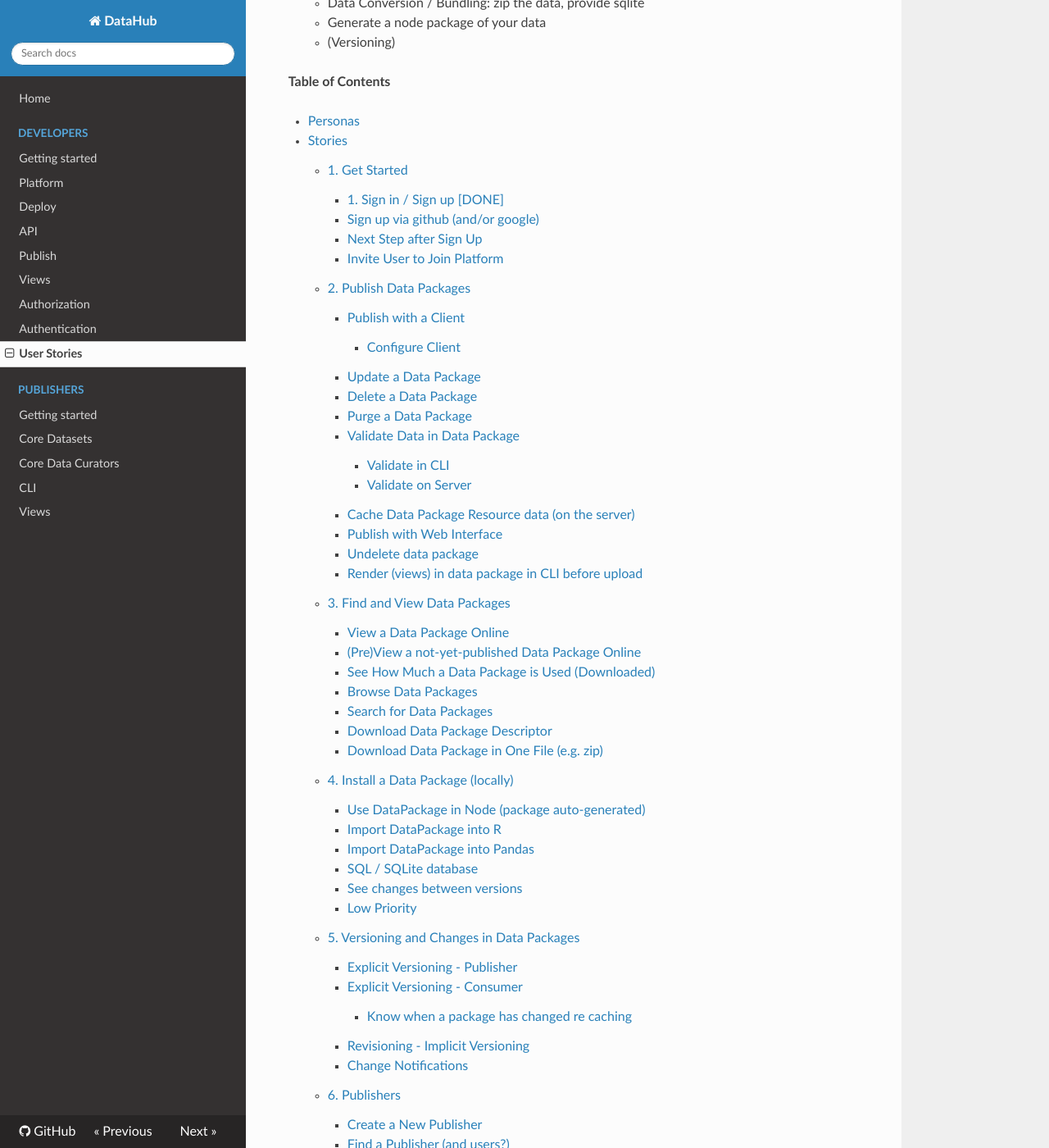
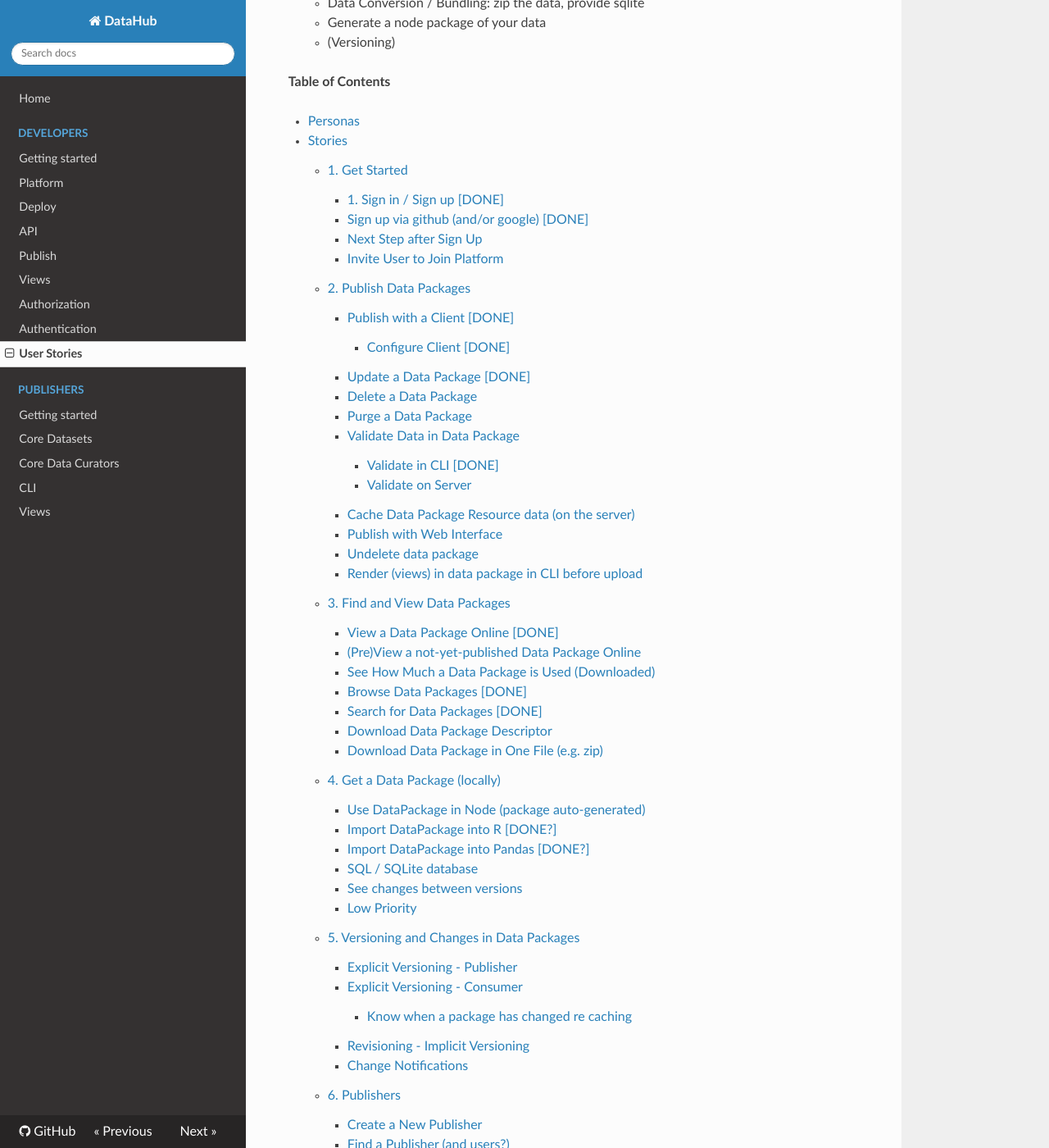
Before and after one commit to datopian/datahub-docs-tech, an MkDocs documentation site: the page built from docs/developers/user-stories.md, in a window 1280 px wide and 1400 px high, scrolled down 480 px. Shown: the whole window at 82% size. Built offline with MkDocs 1.6.1, drawn with Linux system fonts in a browser that asks for light colours; nearby versions of some CDN libraries; a script that is not in the unit is left out; old or Windows-style settings are respelled for this version of MkDocs; some of the changed text lies outside the part shown.

Commit message:
[dev/us][s]: mark done user stories + minor updates.

````diff
--- a/docs/developers/user-stories.md
+++ b/docs/developers/user-stories.md
@@ -58,13 +58,12 @@ Automatically:
 
 **TODO: (??) should we do *all* of this via the command line client (a la npmjs) **
 
-### Sign up via github (and/or google)
+### Sign up via github (and/or google) [DONE]
 
 As a Visitor I want to sign up via github or google so that I don’t have to enter lots of information and remember my password for yet another website
 
 * How do we deal with username conflicts? What about publisher name conflicts?
 	* This does not arise in simple username system because we have only pool of usernames
-
 
 ### Next Step after Sign Up
 
@@ -87,19 +86,20 @@ As an Admin (or existing Registered User?) I want to invite someone to join the
 
 ## 2. Publish Data Packages
 
-### Publish with a Client
+### Publish with a Client [DONE]
 
 As a Geek Publisher I want to import (publish) my data package into the registry so my data has a permanent online home so that I and others can have access
 
 On command line looks like:
 
-> cd my/data/package
->
-> dpm publish
->
+```
+$ cd my/data/package
+$ data publish
+
 > … working …
 >
 > SUCCESS
+```
 
 Notes
 
@@ -110,15 +110,11 @@ Notes
 * TODO: private data packages
 	* And payment!
 
-#### Configure Client
+#### Configure Client [DONE]
 
 As a Geek Publisher I want to configure my client so I can start publishing data packages.
 
-TODO: check whether we want to use OAUTH.
-
-TODO: research JWT (JSON Web Tokens)
-
-Locally in $HOME store store:
+Locally in $HOME store store something like:
 
 ```
 .dpm/credentials # stores your API key and user name
@@ -126,7 +122,7 @@ Locally in $HOME store store:
 .dpm/config      # stores info like your default publisher
 ```
 
-### Update a Data Package
+### Update a Data Package [DONE]
 
 As a Geek Publisher I want to use a publish command to update a data package that is already in the registry so it appears there
 
@@ -143,11 +139,13 @@ As a Geek Publisher I want to permanently delete (purge) a data package so that
 
 ### Validate Data in Data Package
 
-#### Validate in CLI
+#### Validate in CLI [DONE]
 
 As a Publisher [owner/member] I want to validate the data I am about to publish to the registry so that I publish “good” data and know that I am doing so and do not have to manually check that the published data looks ok (e.g. rendering charts properly) (and if wrong I have to re-upload)
 
-dpmpy datavalidate [file-path]
+```
+data datavalidate [file-path]
+```
 
 * [file-path] - run this against a given file. Look in the resources to see if this file is there and if so use the schema. Otherwise just do goodtables table …
 	* If no file provided run validate against each resource in turn in the datapackage
@@ -156,7 +154,7 @@ dpmpy datavalidate [file-path]
 	* Option for JSON e.g. --json to put machine readable output
 		* check goodtables command line tool and follow if possible. Can probably reuse code
 * Auto-run this before publish unless explicit suppression (e.g. --skip-datavalidate)
-* Use goodtables
+* Use goodtables (?)
 
 #### Validate on Server
 
@@ -207,7 +205,7 @@ As a Publisher, I want to be able to preview the views (graphs and table (?)) of
 
 ## 3. Find and View Data Packages
 
-### View a Data Package Online
+### View a Data Package Online [DONE]
 
 **EPIC: As a Consumer I want to view a data package online so I can get a sense of whether this is the dataset I want**
 
@@ -276,7 +274,7 @@ As a (potential) Publisher I want to preview a datapackage I have prepared so th
 
 As a Consumer i want to see how much the data has been downloaded so that i can choose most popular (=> probably most reliable and complete) in the case when there are several alternatives for my usecase (maybe from different publishers)
 
-### Browse Data Packages
+### Browse Data Packages [DONE]
 
 As a potential Publisher, unaware of datapackages, I want to see real examples of published packages (with the contents datapackage.json), so that I can understand how useful and simple is the datapackage format and the registry itself.
 
@@ -286,7 +284,7 @@ As a Consumer I want to see some example data packages quickly so I get a sense
 	* Most downloaded
 	* Start with: we could just go with core data packages
 
-### Search for Data Packages
+### Search for Data Packages [DONE]
 
 As a Consumer I want to search data packages so that I can find the ones I want
 
@@ -334,9 +332,9 @@ As a Consumer I want to download the data package in one file so that I don’t
 
 *Only useful if no cli tool and no install command*
 
-## 4. Install a Data Package (locally)
+## 4. Get a Data Package (locally)
 
-Let’s move discussion to the github: [*https://github.com/frictionlessdata/dpm-py/issues/30*](fonts/Lato-italic.ttf)
+Let’s move discussion to the github: *https://github.com/frictionlessdata/dpm-py/issues/30
 
 *TODO add these details from the requirement doc*
 
@@ -370,7 +368,7 @@ Questions:
 
 *As a Web Developer I want to download a DataPackage (like currency codes or country names) so that I can use it in the web service I am building [...]*
 
-### Import DataPackage into R
+### Import DataPackage into R [DONE?]
 
 As a Consumer [R user] I want to load a Data Package from R so that I can immediately start playing with it
 
@@ -387,7 +385,7 @@ As a Consumer [R user] I want to load a Data Package from R so that I can immedi
 
 *As a Data Analyst, I want to update previously downloaded data package, so that I can work with the most recent data.*
 
-### Import DataPackage into Pandas
+### Import DataPackage into Pandas [DONE?]
 
 TODO - like R
 
````
